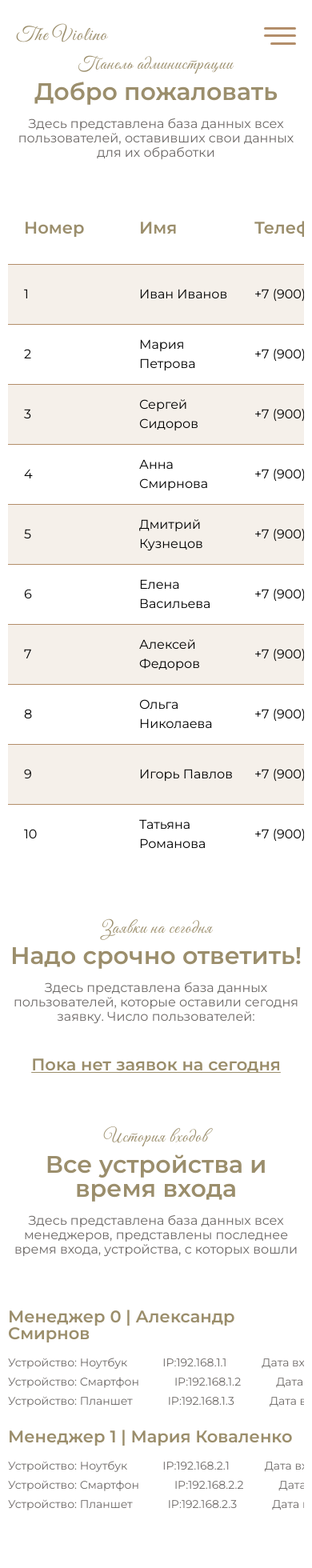
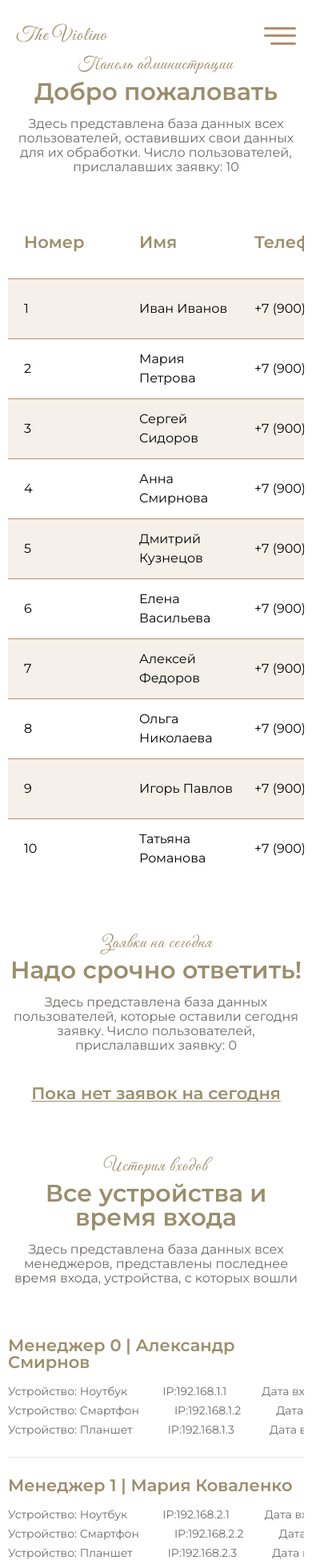
Before and after one commit to Goratsy/Violino, a React (Vite) app: page /admin in a window 390 px wide. Shown: the top 1960 px of the page at 80% size. Built offline with nearby package versions, Linux system fonts and the light colour scheme; no server answers; what tailwindcss-animated would draw is missing.

Commit message:
Fixing filter and empty userphones

```diff
--- a/src/components/UI/tableUsers/TableUsers.tsx
+++ b/src/components/UI/tableUsers/TableUsers.tsx
@@ -1,4 +1,4 @@
-import React, { FC, useMemo, useState } from "react";
+import { FC, useMemo, useState } from "react";
 import H4 from "../text/H4";
 import Input from "../input/Input";
 import trash_SVG from '../../../assets/svg/trash.svg';
@@ -6,7 +6,6 @@ import { UserPhone } from "../../../models/UserPhone";
 import filterUsersPhoneByInput from "../../../utils/filterUsersPhoneByInput";
 
 const TableUsers: FC<{ userPhones: UserPhone[] }> = ({ userPhones }) => {
-    // let [filteredUserPhones, setFilteredUserPhones] = useState<UserPhone[]>(userPhones);
     let [searchInput, setSearchInput] = useState<string>('');
 
     const deleteUserPhone = (): void => {
@@ -41,11 +40,13 @@ const TableUsers: FC<{ userPhones: UserPhone[] }> = ({ userPhones }) => {
                             <H4>Информация</H4>
                         </th>
                         <th className="px-5">
-                            <Input placeholder="Поиск..." name="search" onInput={(event: any) => {setSearchInput(event.target.value);}}/>
+                            <Input placeholder="Поиск..." name="search" onInput={(event: any) => { setSearchInput(event.target.value); }} />
                         </th>
                     </tr>
                 </thead>
                 <tbody>
+                    {resultFilter.length !== 0 ?
+                        <>
                             {resultFilter.map((userPhone, number) => {
                                 return (
                                     <tr key={userPhone.user_phone_id} className={`border-t border-accent h-[75px] ${number % 2 === 0 ? 'bg-surface' : ''}`} >
@@ -58,6 +59,8 @@ const TableUsers: FC<{ userPhones: UserPhone[] }> = ({ userPhones }) => {
                                     </tr>
                                 )
                             })}
+                        </>
+                        : <tr><td colSpan={6} className="text-center font-semibold text-[26px] text-secondary">Упростите фильтр</td></tr>}
 
                 </tbody>
             </table>
--- a/src/components/componentsOfPages/admin/admin/AllUsersSection.tsx
+++ b/src/components/componentsOfPages/admin/admin/AllUsersSection.tsx
@@ -5,7 +5,7 @@ import Subtitle from "../../../UI/text/Subtitle";
 import TableUsers from "../../../UI/tableUsers/TableUsers";
 import { UserPhone } from "../../../../models/UserPhone";
 
-const AllUsersSection: FC<{userPhones: UserPhone[]}> = ({userPhones}) => {
+const AllUsersSection: FC<{ userPhones: UserPhone[] }> = ({ userPhones }) => {
     return (
         <>
             <section id="database" className="px-[12%] L:px-[20px] P:px-[10px]">
@@ -17,11 +17,11 @@ const AllUsersSection: FC<{userPhones: UserPhone[]}> = ({userPhones}) => {
                         <H2 className="text-center mt-[8px] mb-[16px]">Добро пожаловать</H2>
                     </div>
                     <div className="w-3/4 TS:w-full mx-auto">
-                        <Subtitle className="text-center">Здесь представлена база данных всех пользователей, оставивших свои данных для их обработки</Subtitle>
+                        <Subtitle className="text-center">Здесь представлена база данных всех пользователей, оставивших свои данных для их обработки. Число пользователей, прислалавших заявку: {userPhones.length}</Subtitle>
                     </div>
                 </div>
                 <div className="mt-[40px] overflow-x-auto">
-                    <TableUsers userPhones={userPhones}/>
+                    <TableUsers userPhones={userPhones} />
                 </div>
             </section>
         </>
--- a/src/components/componentsOfPages/admin/admin/LoginHistory.tsx
+++ b/src/components/componentsOfPages/admin/admin/LoginHistory.tsx
@@ -25,7 +25,7 @@ const LoginHistory: FC<{ managers: Manager[] }> = ({ managers }) => {
                 <div className="mt-[40px] overflow-x-auto">
                     {managers.map((manager, number) => {
                         return (
-                            <div className="flex flex-col gap-4 mt-6" key={manager.manager_id}>
+                            <div className="flex flex-col gap-4 py-6 border-b" key={manager.manager_id}>
                                 <H4>Менеджер {number} | {manager.manager_name}</H4>
                                 <div className="flex flex-col gap-1">
                                     {manager.loginHistory ?
@@ -34,7 +34,7 @@ const LoginHistory: FC<{ managers: Manager[] }> = ({ managers }) => {
                                                 return (
                                                     <div key={`${manager.manager_id}_history_${history.device}`} className="flex flex-row gap-11">
                                                         <TextMain className="whitespace-nowrap w-64">Устройство: {history.device}</TextMain>
-                                                        <TextMain className="whitespace-nowrap w-28">IP:{history.ip_address}</TextMain>
+                                                        <TextMain className="whitespace-nowrap w-40">IP:{history.ip_address}</TextMain>
                                                         <TextMain className="whitespace-nowrap w-52">Дата входа: {history.date_of_login}</TextMain>
                                                     </div>
                                                 );
--- a/src/components/componentsOfPages/admin/admin/TodayUsersSection.tsx
+++ b/src/components/componentsOfPages/admin/admin/TodayUsersSection.tsx
@@ -7,9 +7,6 @@ import { UserPhone } from "../../../../models/UserPhone";
 import H4 from "../../../UI/text/H4";
 
 const TodayUsersSection: FC<{ filteredUserPhones: UserPhone[] }> = ({ filteredUserPhones }) => {
-    console.log(filteredUserPhones);
-
-
     return (
         <>
             <section id="today" className="mt-[130px] T:mt-[100px] TS:mt-[70px] px-[12%] L:px-[20px] P:px-[10px]">
@@ -21,12 +18,12 @@ const TodayUsersSection: FC<{ filteredUserPhones: UserPhone[] }> = ({ filteredUs
                         <H2 className="text-center mt-[8px] mb-[16px]">Надо срочно ответить!</H2>
                     </div>
                     <div className="w-3/4 TS:w-full mx-auto">
-                        <Subtitle className="text-center">Здесь представлена база данных пользователей, которые оставили сегодня заявку. Число пользователей: { }</Subtitle>
+                        <Subtitle className="text-center">Здесь представлена база данных пользователей, которые оставили сегодня заявку. Число пользователей, прислалавших заявку: {filteredUserPhones.length}</Subtitle>
                     </div>
                 </div>
                 <div className="mt-[40px] overflow-x-auto">
                     {filteredUserPhones.length !== 0 ?
-                    <TableUsers userPhones={filteredUserPhones} /> : <H4 className="text-center underline underline-offset-2">Пока нет заявок на сегодня</H4>}
+                        <TableUsers userPhones={filteredUserPhones} /> : <H4 className="text-center underline underline-offset-2">Пока нет заявок на сегодня</H4>}
                 </div>
             </section>
         </>
--- a/src/utils/filterUsersPhoneByInput.ts
+++ b/src/utils/filterUsersPhoneByInput.ts
@@ -4,10 +4,10 @@ export default function filterUsersPhoneByInput(userPhones: UserPhone[], filterT
     if (!filterText) return userPhones;
     return userPhones.filter((userPhone) => {
         const filterById = String(userPhone.user_phone_id).includes(filterText);
-        const filterByName = userPhone.name.includes(filterText);
-        const filterByPhone = userPhone.phone.includes(filterText);
-        const filterByDate = userPhone.date_of_send.includes(filterText);
-        const filterByInfo = (userPhone.information_about_user ? userPhone.information_about_user.includes(filterText) : false);
+        const filterByName = userPhone.name.toLocaleLowerCase().includes(filterText.toLocaleLowerCase());
+        const filterByPhone = userPhone.phone.toLocaleLowerCase().includes(filterText.toLocaleLowerCase());
+        const filterByDate = userPhone.date_of_send.includes(filterText.toLocaleLowerCase());
+        const filterByInfo = (userPhone.information_about_user ? userPhone.information_about_user.toLocaleLowerCase().includes(filterText.toLocaleLowerCase()) : false);
 
         return filterById || filterByName || filterByPhone || filterByDate || filterByInfo;
     });
```
Lines whose indentation alone changed are shown as unchanged.
